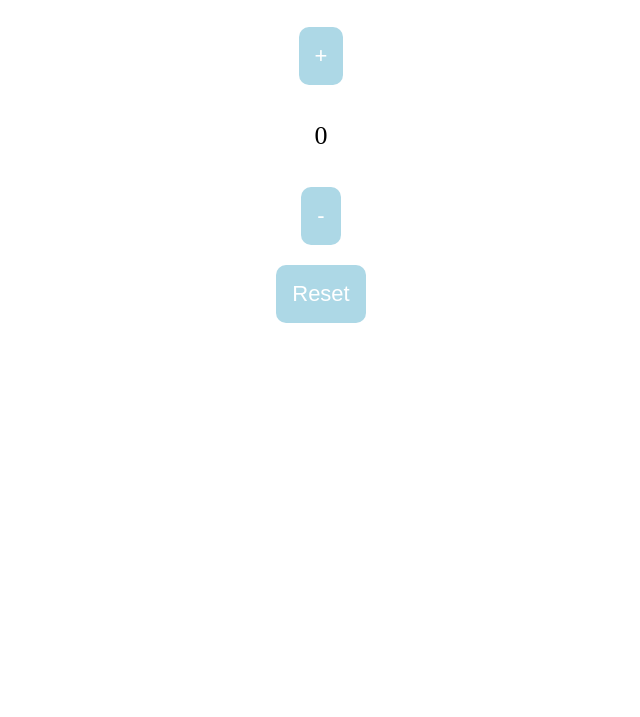
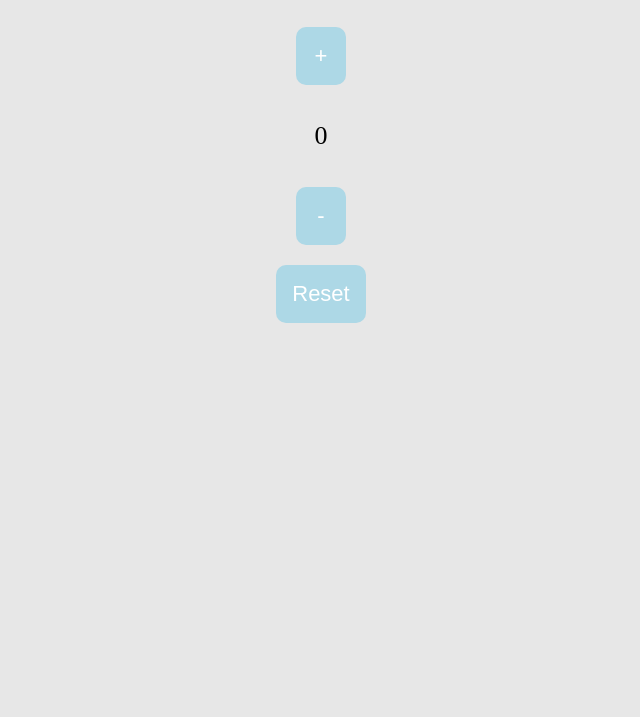
Before and after one commit to Danixpad22/JSCounter, a plain HTML site: page index.html in a window 1280 px wide. Shown: the part 83-800 px from the top of the page, without its empty margins (319-959 px from the left). Drawn offline with Linux system fonts and the light colour scheme.

Commit message:
modifica stile

```diff
--- a/index.html
+++ b/index.html
@@ -6,10 +6,25 @@
   <title>Document</title>
   <style>
 
+    body {
+      background-color: rgb(231, 231, 231);
+    }
+
     .title-style {
       text-align: center;
       color:  red;
       padding: 10px;
+    }
+
+    .button-style-plus-minus {
+      width: 50px;
+      padding: 16px;
+      margin: 10px;
+      background-color: lightblue;
+      border: none;
+      font-size: 22px;
+      color: white;
+      border-radius: 10px;
     }
 
     .button-style {
@@ -50,10 +65,12 @@
     const resetButton = document.createElement('button');
 
     //Aggiungo classi per modifca stili css
+
+
     title.classList.add('title-style');
     divElement.classList.add('container-style');
-    plusButton.classList.add('button-style');
-    minusButton.classList.add('button-style');
+    plusButton.classList.add('button-style-plus-minus');
+    minusButton.classList.add('button-style-plus-minus');
     counterText.classList.add('counter-text-style');
     resetButton.classList.add('button-style');
 
```
